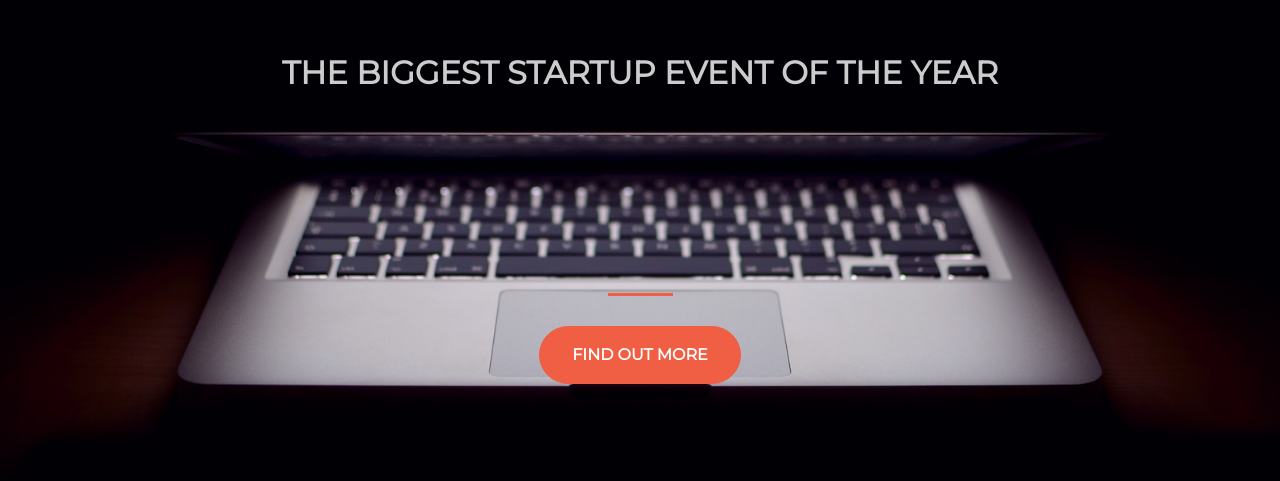
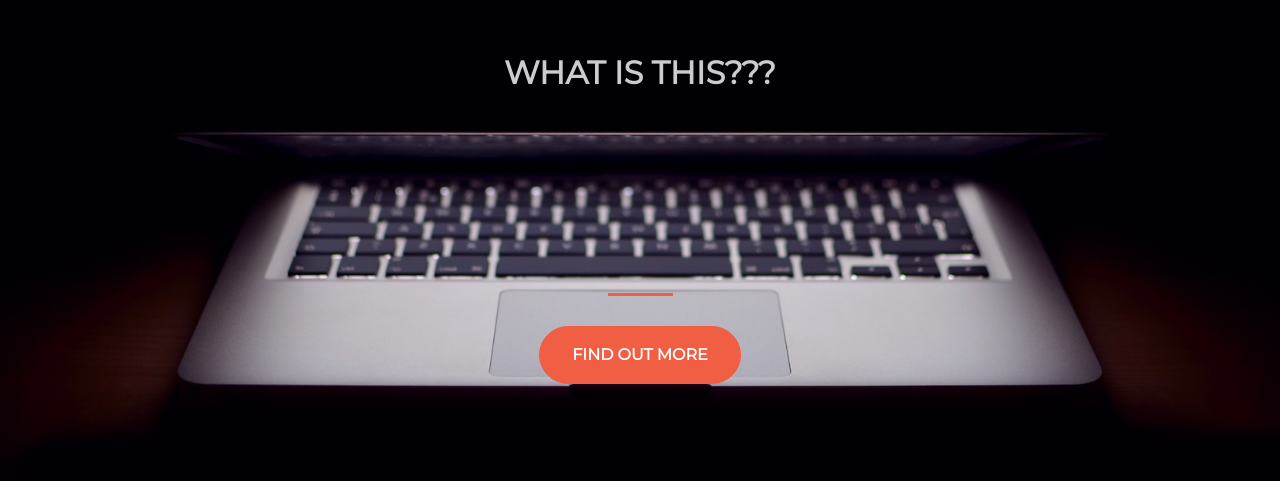
Before and after one commit to cristihot/cristihot.github.io, a plain HTML site: page index.html in a window 1280 px wide. Shown: the part 181-662 px from the top of the page. Drawn offline with nearby package versions, Linux system fonts and the light colour scheme.

Commit message:
Editare index

```diff
--- a/index.html
+++ b/index.html
@@ -21,7 +21,7 @@
         <div class="row">
           <div class="col-lg-12 my-auto">
             <h1 class="text-uppercase faded">
-              <strong>the biggest startup event of the year</strong>
+              <strong>WHAT IS THIS???</strong>
             </h1>
             <hr>
           </div>
```
